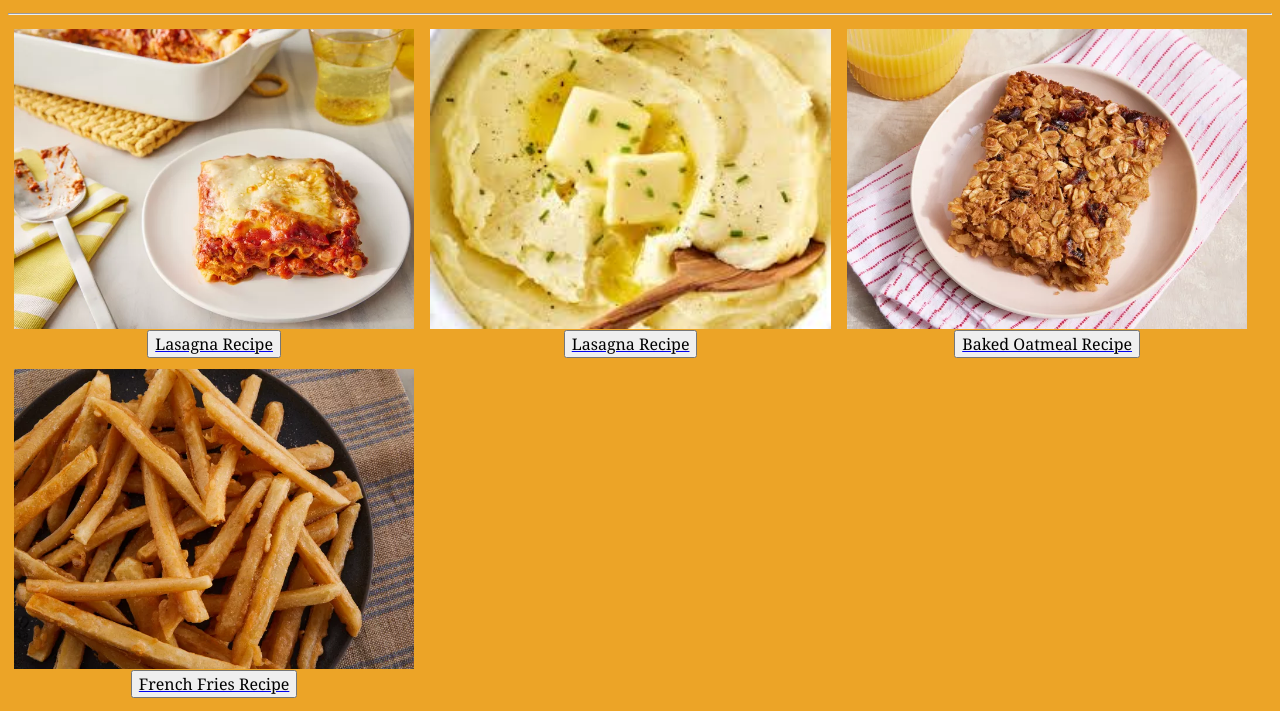
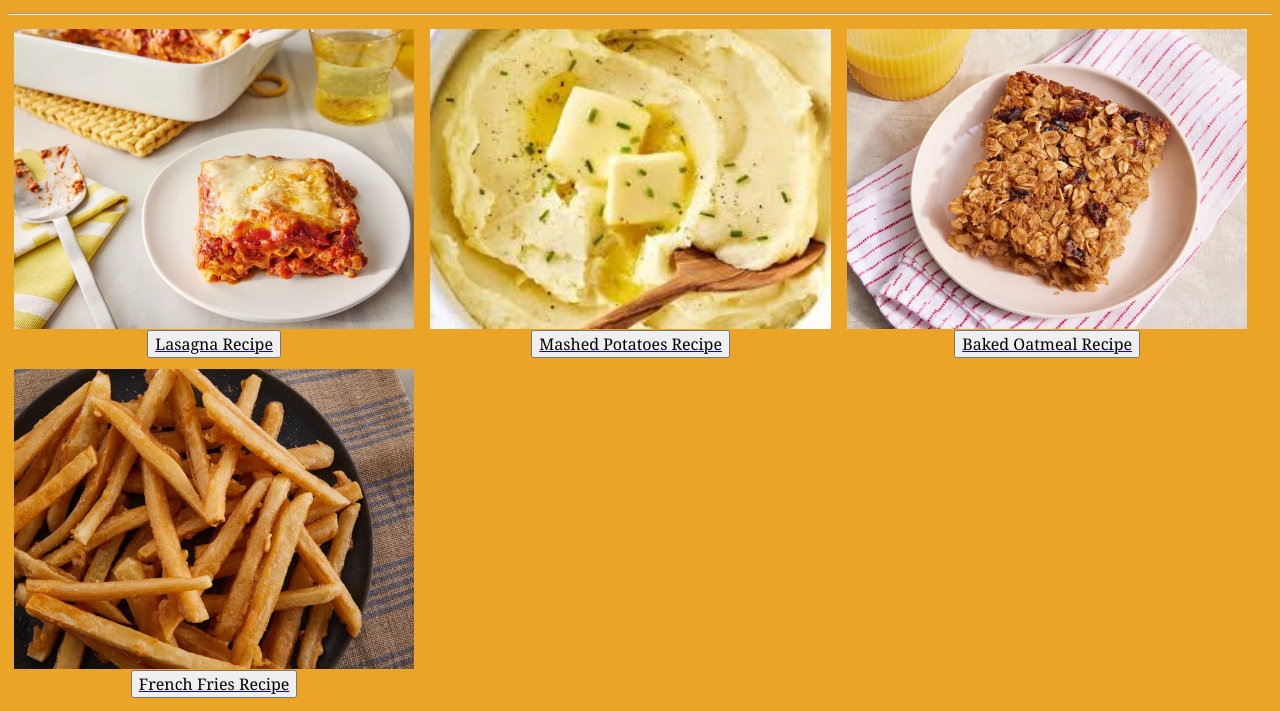
Before and after one commit to freddiequinson/odin-recipes, a plain HTML site: page index.html in a window 1280 px wide. Shown: the part 111-822 px from the top of the page. Drawn offline with Linux system fonts and the light colour scheme; a script that the page names is missing.

Commit message:
Changed the button for box two div

```diff
--- a/index.html
+++ b/index.html
@@ -20,8 +20,8 @@
             <a href="recipes/lasagna.html" title="Lasagna recipe" target="_blank" rel="noopener noreferrer"><button>Lasagna Recipe</button></a>
         </span>
         <span class="box two">
-            <img src="recipes/images/mashedpotatoes.jpeg"  alt="Picture of  lasagna" title="lasagna" height="300">
-            <a href="recipes/lasagna.html" title="Basic Mashed Potatoes recipe" target="_blank" rel="noopener noreferrer"><button>Lasagna Recipe</button></a>
+            <img src="recipes/images/mashedpotatoes.jpeg"  alt="Picture of  mashed potatoes" title="mashed potatoes" height="300">
+            <a href="recipes/lasagna.html" title="Basic Mashed Potatoes recipe" target="_blank" rel="noopener noreferrer"><button>Mashed Potatoes Recipe</button></a>
         </span>
 
         <span class="box three">
```
